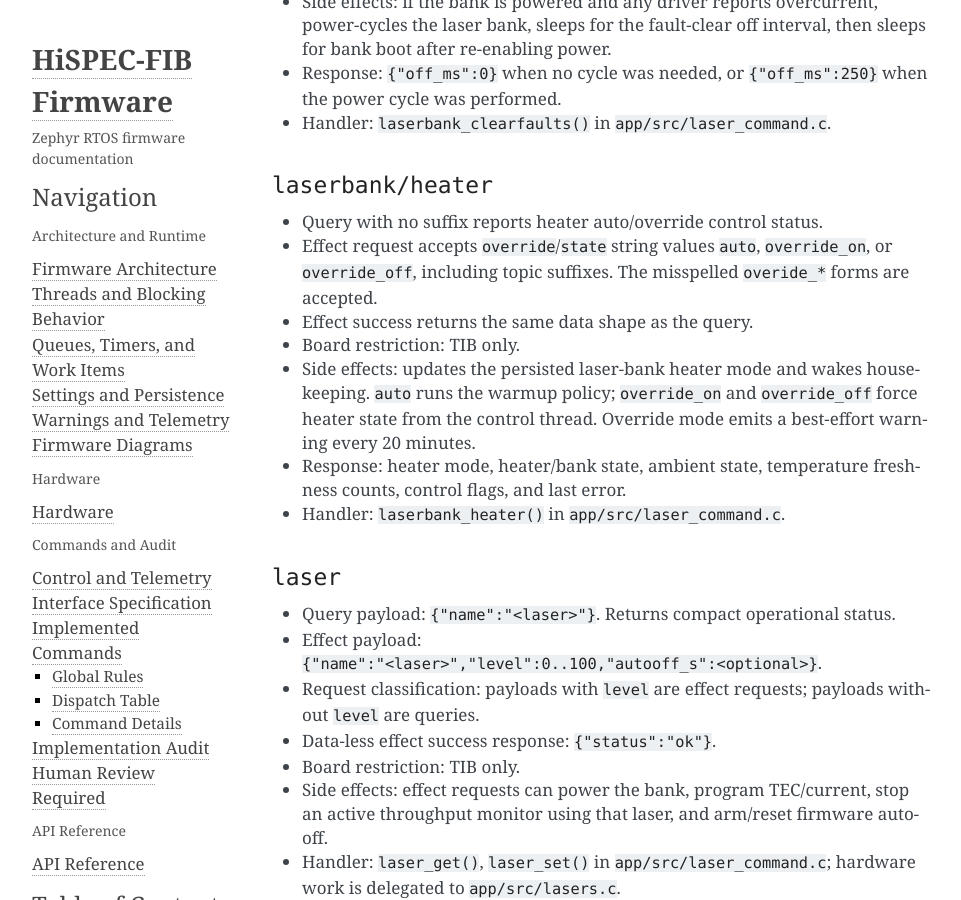
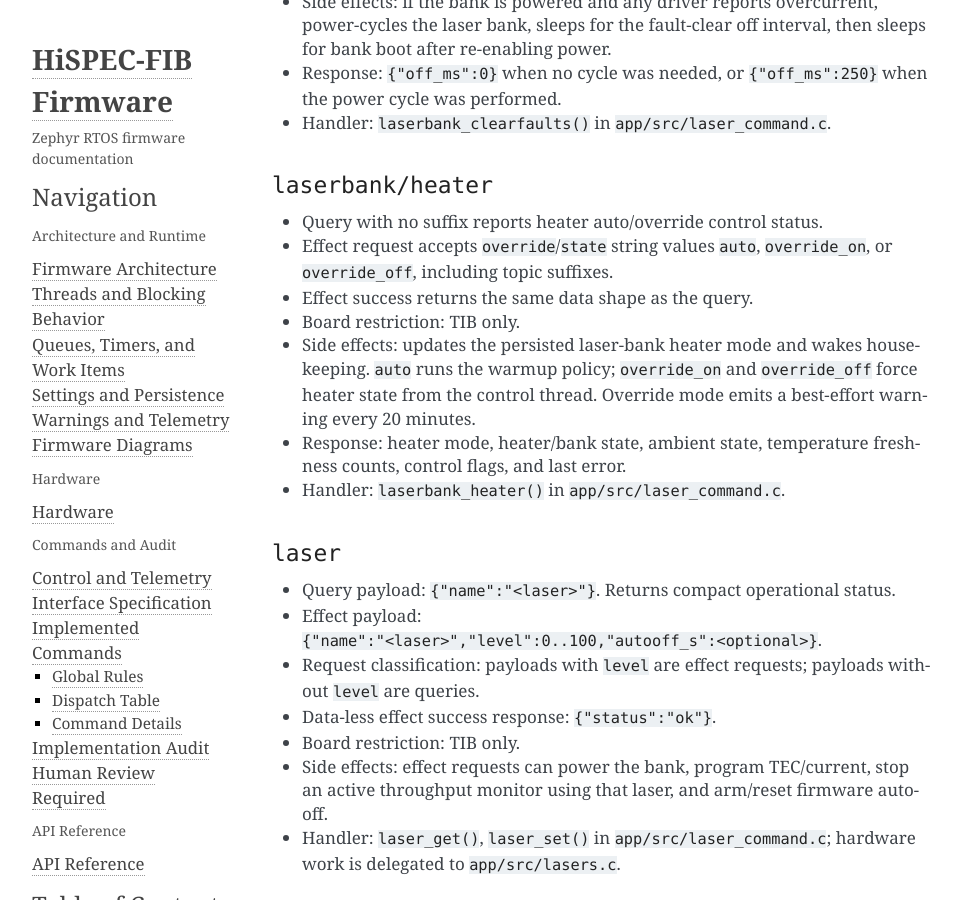
Before and after one commit to COO-Utilities/hispec-tib, a Sphinx documentation site: the page built from doc/implemented_commands.md, in a window 1280 px wide and 900 px high, scrolled down 6614 px. Shown: the whole window, without its empty margins (148-1109 px from the left). Built offline with Sphinx 7.4.7, drawn with Linux system fonts in a browser that asks for light colours.

Commit message:
Remove misspelled heater mode aliases

```diff
--- a/doc/implemented_commands.md
+++ b/doc/implemented_commands.md
@@ -252,8 +252,7 @@ artifact, not a replacement for `commands.md`.
 
 - Query with no suffix reports heater auto/override control status.
 - Effect request accepts `override`/`state` string values `auto`, `override_on`, or
-  `override_off`, including topic suffixes. The misspelled `overide_*` forms
-  are accepted.
+  `override_off`, including topic suffixes.
 - Effect success returns the same data shape as the query.
 - Board restriction: TIB only.
 - Side effects: updates the persisted laser-bank heater mode and wakes
```
Also changed, not shown: 1 other file.
